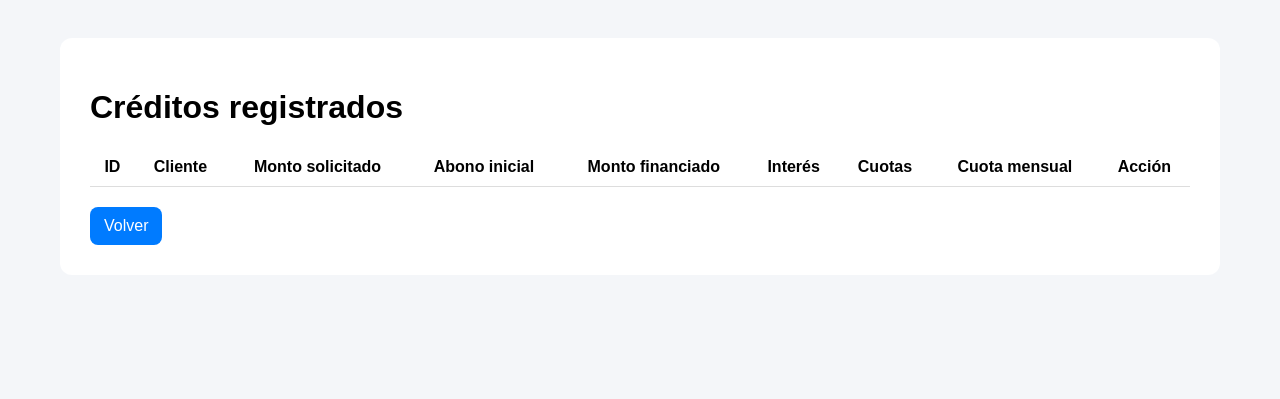
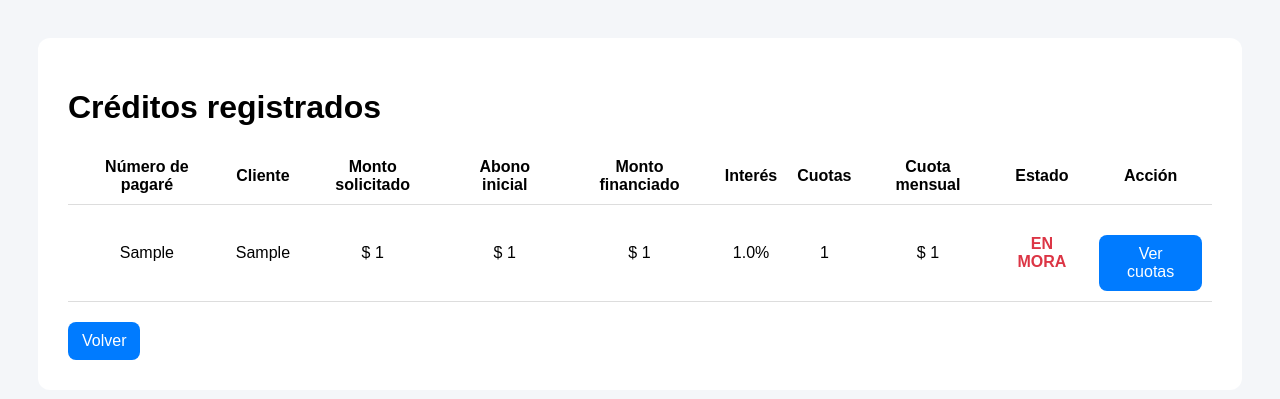
Before and after one commit to comprasconstructoracrv-afk/financiera, a Flask app: page /ver_creditos in a window 1280 px wide. Shown: the top 399 px of the page. Run offline with Flask 3, Linux system fonts and the light colour scheme; the visitor is signed in with stand-in values (Sample User, id 1); tables that the repository leaves empty hold one stand-in row (values such as "Sample post"); lists and menus that the app fills with data are empty.

Commit message:
Agregar estado del credito y mostrar numero de pagare en ver_creditos

```diff
--- a/templates/ver_creditos.html
+++ b/templates/ver_creditos.html
@@ -1,68 +1,6 @@
 <!DOCTYPE html>
 <html lang="es">
 <head>
-    <script>
-    function soloDigitos(valor) {
-        return valor.replace(/\D/g, '');
-    }
-
-    function formatearCOP(valor) {
-        if (!valor) return '';
-        return '$ ' + Number(valor).toLocaleString('es-CO');
-    }
-
-    function alEscribirMoneda(input) {
-        const digitos = soloDigitos(input.value);
-
-        if (digitos === '') {
-            input.value = '';
-            return;
-        }
-
-        input.value = formatearCOP(digitos);
-    }
-
-    function limpiarMonedaAntesDeEnviar(form) {
-        const camposMoneda = form.querySelectorAll('.input-moneda');
-
-        camposMoneda.forEach(input => {
-            input.value = soloDigitos(input.value);
-        });
-    }
-
-    document.addEventListener('DOMContentLoaded', function () {
-        const camposMoneda = document.querySelectorAll('.input-moneda');
-
-        camposMoneda.forEach(input => {
-            if (input.value && input.value.trim() !== '') {
-                const limpio = soloDigitos(input.value);
-                if (limpio !== '') {
-                    input.value = formatearCOP(limpio);
-                }
-            }
-
-            input.addEventListener('input', function () {
-                alEscribirMoneda(this);
-            });
-
-            input.addEventListener('blur', function () {
-                const limpio = soloDigitos(this.value);
-                this.value = limpio ? formatearCOP(limpio) : '';
-            });
-
-            input.addEventListener('focus', function () {
-                const limpio = soloDigitos(this.value);
-                this.value = limpio;
-            });
-        });
-
-        document.querySelectorAll('form').forEach(form => {
-            form.addEventListener('submit', function () {
-                limpiarMonedaAntesDeEnviar(this);
-            });
-        });
-    });
-</script>
     <meta charset="UTF-8">
     <title>Créditos</title>
     <style>
@@ -73,7 +11,7 @@
         }
 
         .contenedor {
-            max-width: 1100px;
+            max-width: 1150px;
             margin: auto;
             background: white;
             padding: 30px;
@@ -89,6 +27,7 @@
             padding: 10px;
             border-bottom: 1px solid #ddd;
             text-align: center;
+            vertical-align: middle;
         }
 
         a {
@@ -100,6 +39,21 @@
             text-decoration: none;
             border-radius: 8px;
         }
+
+        .estado-mora {
+            color: #dc3545;
+            font-weight: bold;
+        }
+
+        .estado-dia {
+            color: #198754;
+            font-weight: bold;
+        }
+
+        .estado-cancelado {
+            color: #0d6efd;
+            font-weight: bold;
+        }
     </style>
 </head>
 <body>
@@ -108,7 +62,7 @@
         <table>
             <thead>
                 <tr>
-                    <th>ID</th>
+                    <th>Número de pagaré</th>
                     <th>Cliente</th>
                     <th>Monto solicitado</th>
                     <th>Abono inicial</th>
@@ -116,21 +70,31 @@
                     <th>Interés</th>
                     <th>Cuotas</th>
                     <th>Cuota mensual</th>
+                    <th>Estado</th>
                     <th>Acción</th>
                 </tr>
             </thead>
             <tbody>
-                {% for credito in creditos %}
+                {% for item in resumen_creditos %}
                 <tr>
-                    <td>{{ credito.id }}</td>
-                    <td>{{ credito.cliente }}</td>
-                    <td>{{ credito.monto | cop }}</td>
-                    <td>{{ credito.abono_inicial | cop }}</td>
-                    <td>{{ credito.monto_financiado | cop }}</td>
-                    <td>{{ credito.interes }}%</td>
-                    <td>{{ credito.cuotas }}</td>
-                    <td>{{ credito.cuota_mensual | cop }}</td>
-                    <td><a href="/ver_cuotas/{{ credito.id }}">Ver cuotas</a></td>
+                    <td>{{ item.credito.numero_pagare }}</td>
+                    <td>{{ item.credito.cliente }}</td>
+                    <td>{{ item.credito.monto | cop }}</td>
+                    <td>{{ item.credito.abono_inicial | cop }}</td>
+                    <td>{{ item.credito.monto_financiado | cop }}</td>
+                    <td>{{ item.credito.interes }}%</td>
+                    <td>{{ item.credito.cuotas }}</td>
+                    <td>{{ item.credito.cuota_mensual | cop }}</td>
+                    <td>
+                        {% if item.estado_credito == 'EN MORA' %}
+                            <span class="estado-mora">EN MORA</span>
+                        {% elif item.estado_credito == 'CANCELADO' %}
+                            <span class="estado-cancelado">CANCELADO</span>
+                        {% else %}
+                            <span class="estado-dia">AL DÍA</span>
+                        {% endif %}
+                    </td>
+                    <td><a href="/ver_cuotas/{{ item.credito.id }}">Ver cuotas</a></td>
                 </tr>
                 {% endfor %}
             </tbody>
```
